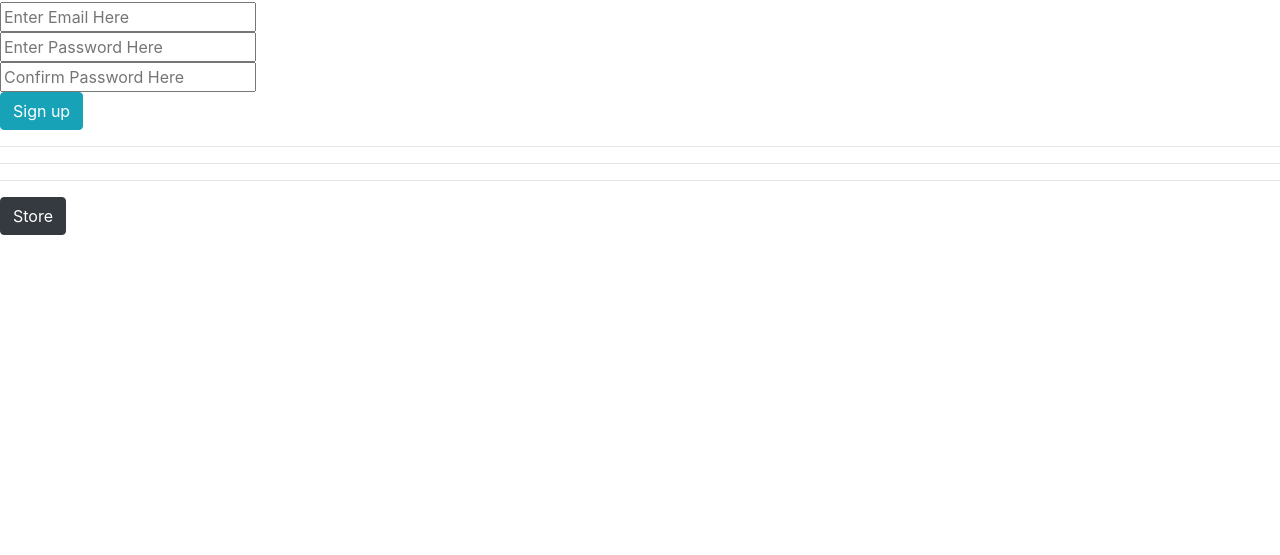
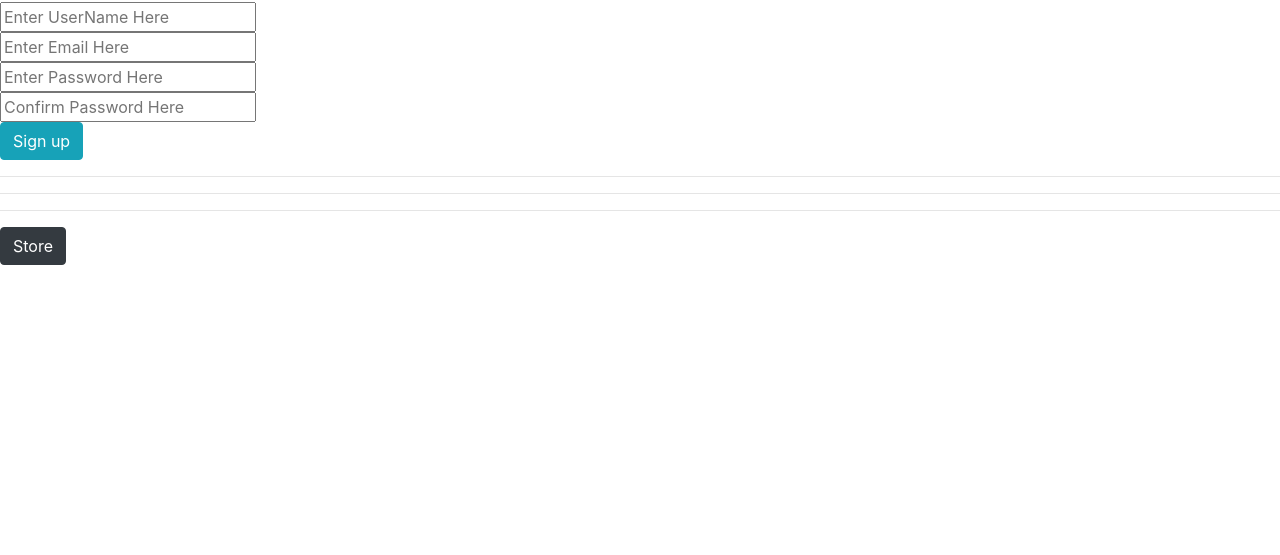
Before and after one commit to cmd08010/roll4-client, a website built with webpack: page index.html in a window 1280 px wide. Shown: the part 245-800 px from the top of the page. Built offline with nearby package versions, Linux system fonts and the light colour scheme.

Commit message:
update form for signup

```diff
--- a/index.html
+++ b/index.html
@@ -27,6 +27,8 @@
         </form>
         <form id="sign-up">
           <h2>Sign up </h2>
+          <input type='text' name='credentials[userName]' placeholder='Enter UserName Here' required>
+          <br>
             <input type='email' name='credentials[email]' placeholder='Enter Email Here' required>
             <br>
             <input type='password' name='credentials[password]' placeholder='Enter Password Here' required>
```
